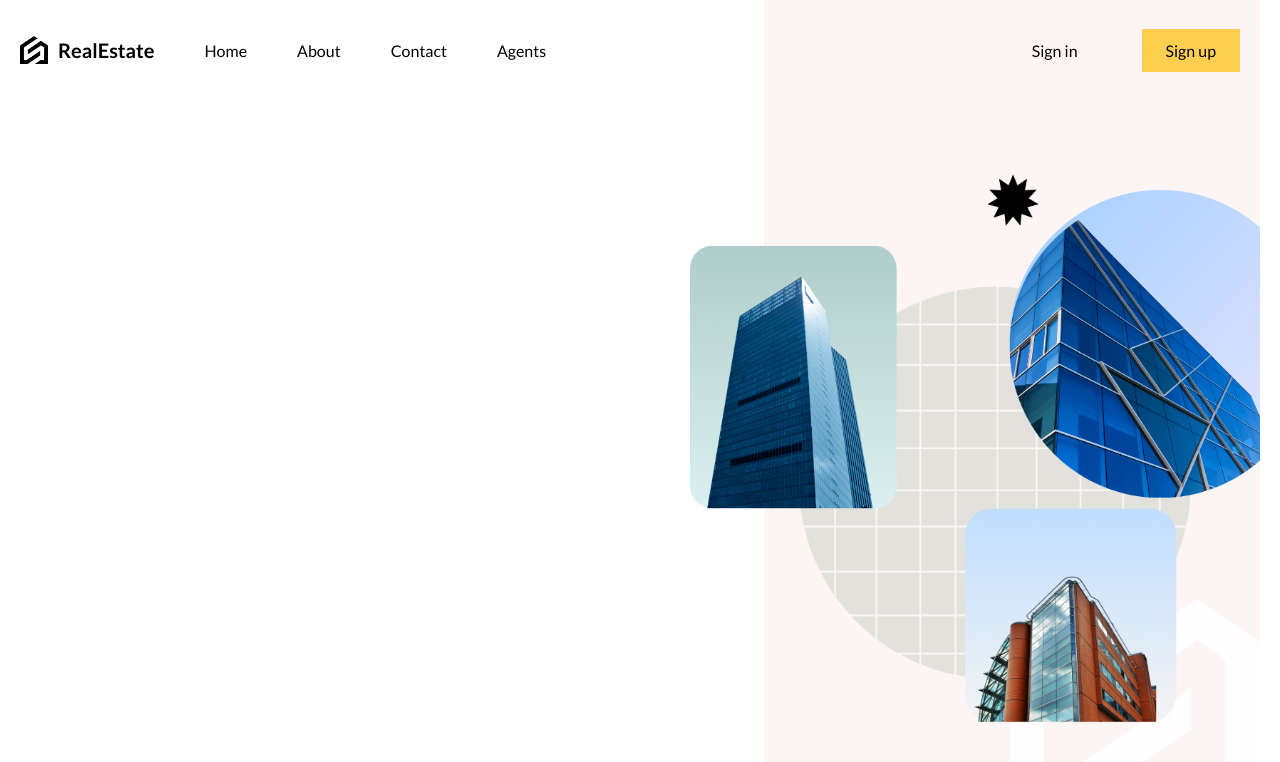
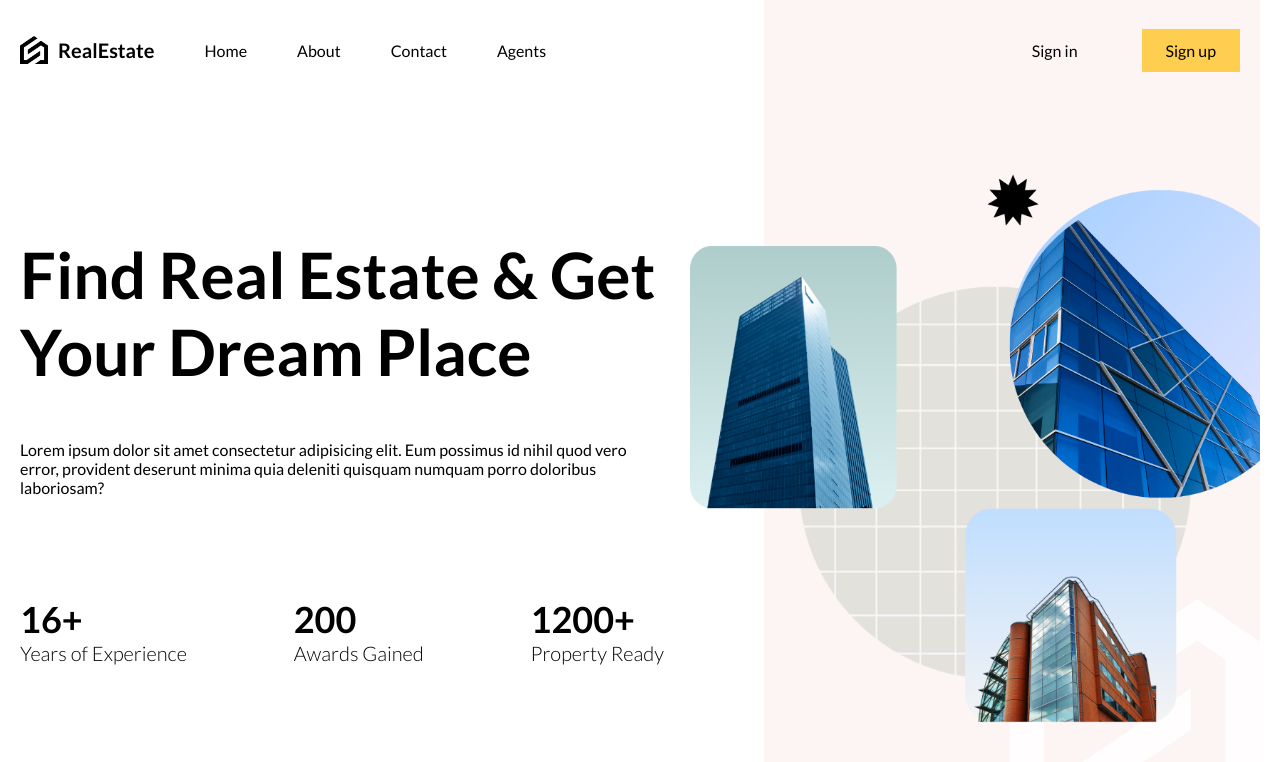
Before and after one commit to safak/react-estate-ui, a React (Vite) app: page / in a window 1280 px wide. Shown: the top 762 px of the page. Built offline with nearby package versions, Linux system fonts and the light colour scheme.

Commit message:
Added Hero Section Text Content

```diff
--- /dev/null
+++ b/src/components/searchBar/SearchBar.jsx
@@ -0,0 +1,11 @@
+import React from 'react'
+
+const SearchBar = () => {
+  return (
+    <div>
+
+    </div>
+  )
+}
+
+export default SearchBar
--- a/src/routes/homePage/homePage.jsx
+++ b/src/routes/homePage/homePage.jsx
@@ -1,10 +1,34 @@
 import React from 'react';
 import './homePage.scss';
+import SearchBar from "../../components/searchBar/SearchBar"
 
 const HomePage = () => {
   return (
     <div className='homePage'>
-      <div className="textContainer"></div>
+      <div className="textContainer">
+        <div className="wrapper">
+        <h1 className='title'>Find Real Estate & Get Your Dream Place</h1>
+        <p>
+          Lorem ipsum dolor sit amet consectetur adipisicing elit. Eum possimus id nihil quod vero error, provident deserunt minima quia deleniti quisquam numquam porro doloribus laboriosam?
+        </p>
+
+        <SearchBar />
+        <div className="boxes">
+          <div className="box">
+            <h1>16+</h1>
+            <h2>Years of Experience</h2>
+          </div>
+          <div className="box">
+            <h1>200</h1>
+            <h2>Awards Gained</h2>
+          </div>
+          <div className="box">
+            <h1>1200+</h1>
+            <h2>Property Ready</h2>
+          </div>
+        </div>
+        </div>
+      </div>
       <div className="imageContainer">
         <img src="/bg.png" alt="" />
       </div>
--- a/src/routes/homePage/homePage.scss
+++ b/src/routes/homePage/homePage.scss
@@ -4,6 +4,33 @@
 
     .textContainer{
         flex: 3;
+
+        .wrapper {
+            padding-right: 100px;
+            display: flex;
+            flex-direction: column;
+            justify-content: center;
+            gap: 50px;
+            height: 100%;
+
+            .title {
+                font-size: 64px;
+            }
+
+            .boxes {
+                display: flex;
+                justify-content: space-between;
+
+                h1 {
+                    font-size: 36px;
+                }
+
+                h2 {
+                    font-size: 20px;
+                    font-weight: 300;
+                }
+            }
+        }
     }
     .imageContainer{
         flex: 2;
```
Also changed, not shown: src/components/searchBar/searchBar.scss (added).
